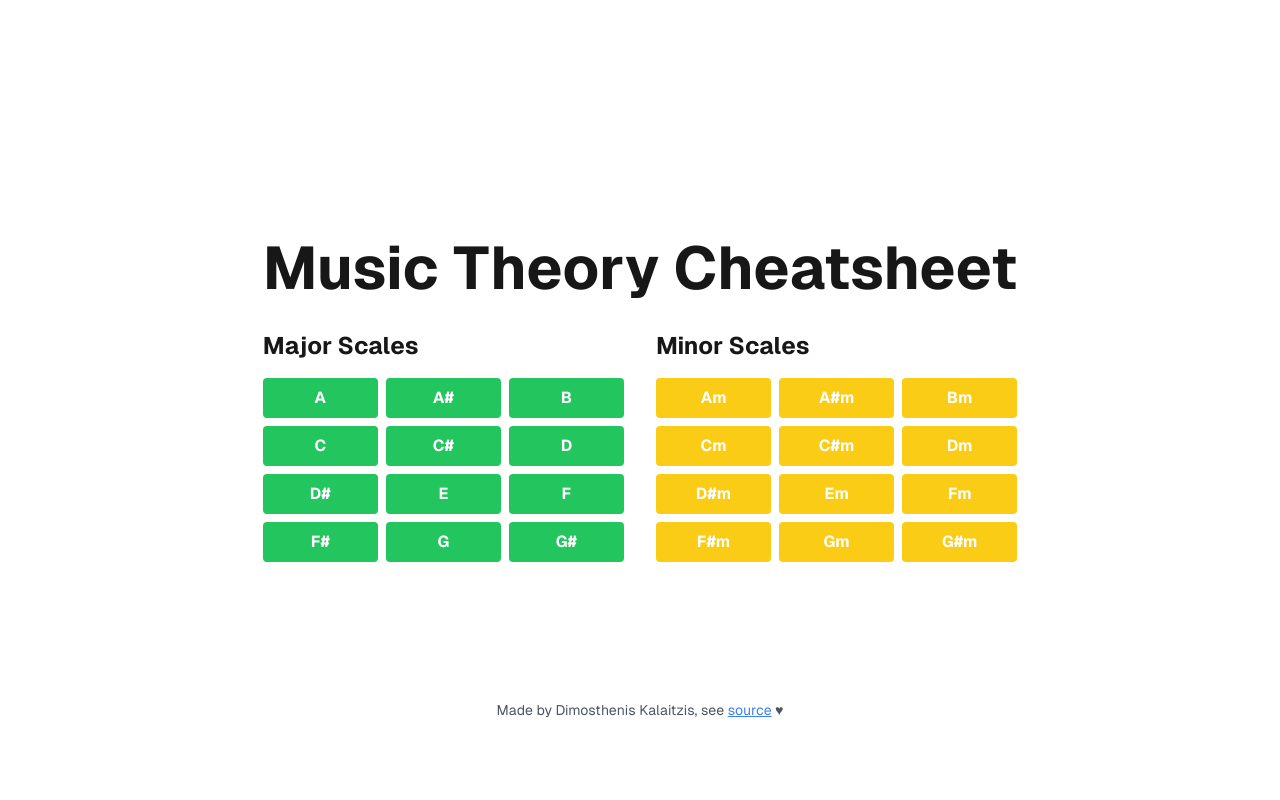
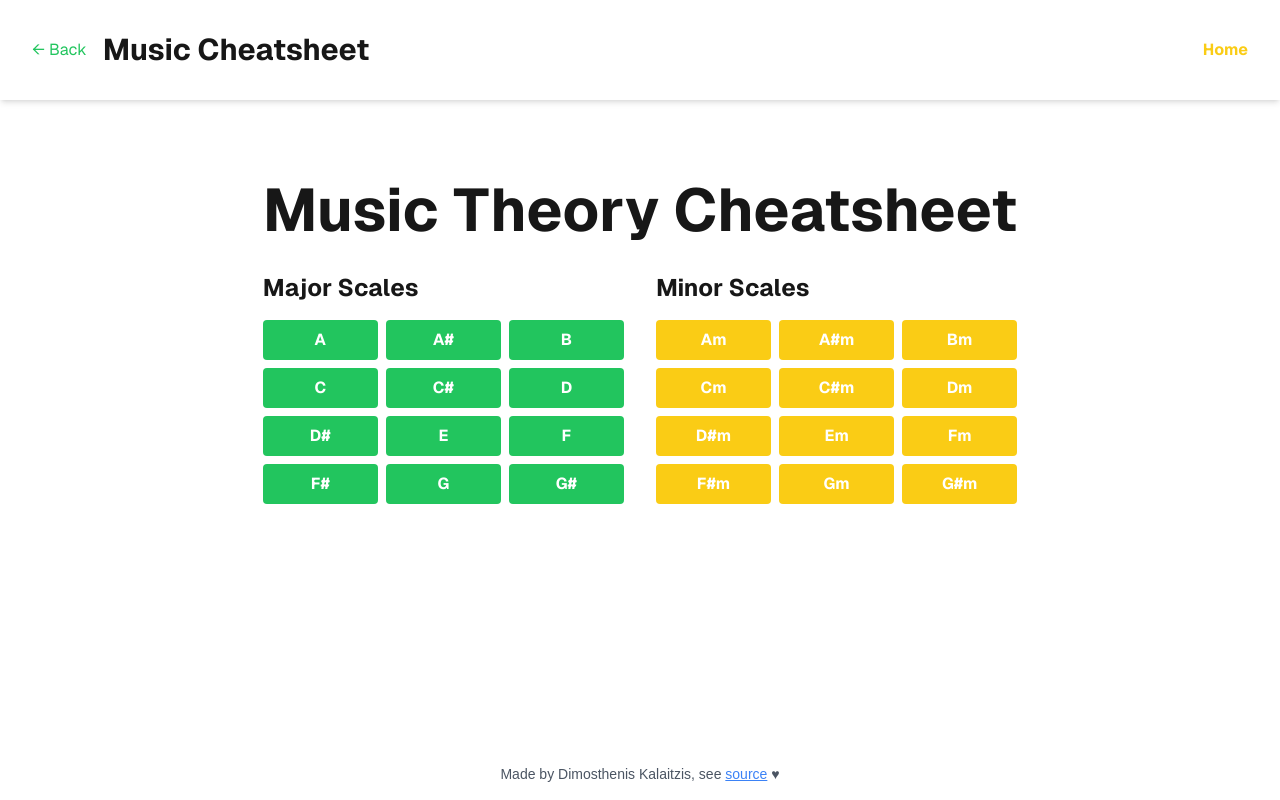
Before and after one commit to DimosthenisK/music-cheatsheet, a Next.js app: page / in a window 1280 px wide. Built offline with nearby package versions, Linux system fonts and the light colour scheme.

Commit message:
Add top bar and move footer to layout

```diff
--- a/src/app/[scale]/page.tsx
+++ b/src/app/[scale]/page.tsx
@@ -1,7 +1,9 @@
 'use client';
+import { useEffect } from 'react';
 import { useParams } from 'next/navigation';
 import PianoKeyboard from '../components/PianoKeyboard';
 import ScaleCard from '../components/ScaleCard';
+import { useTitle } from '../contexts/TitleContext';
 import { theory } from '../lib';
 
 export default function Index() {
@@ -10,10 +12,15 @@ export default function Index() {
   const chords = theory.getScaleChords(scaleName as string);
   const relativeScale = theory.getRelativeScale(scaleName as string);
   const relativeChords = theory.getScaleChords(relativeScale.name);
+  const { setTitle } = useTitle();
+
+  useEffect(() => {
+    setTitle(`${scale.name} Scale Overview`);
+  }, [scale.name, setTitle]);
 
   return (
-    <div className="flex flex-col min-h-screen p-4 sm:p-6 md:p-8 font-[family-name:var(--font-geist-sans)]">
-      <main className="flex-grow flex flex-col gap-6 md:gap-8 lg:gap-10">
+    <div className="flex flex-col p-4 sm:p-6 md:p-8 font-[family-name:var(--font-geist-sans)]">
+      <main className="flex flex-col gap-6 md:gap-8 lg:gap-10">
         <h1 className="text-3xl sm:text-4xl md:text-5xl lg:text-6xl font-bold text-center">
           {scale.name} Scale Overview
         </h1>
@@ -35,20 +42,6 @@ export default function Index() {
           </div>
         </div>
       </main>
-      <footer className="mt-8 py-4 text-center">
-        <p className="text-sm text-gray-600">
-          Made by Dimosthenis Kalaitzis, see{' '}
-          <a
-            href="https://github.com/DimosthenisK/music-cheatsheet"
-            target="_blank"
-            rel="noopener noreferrer"
-            className="text-blue-500 hover:text-blue-600 underline"
-          >
-            source
-          </a>{' '}
-          ♥
-        </p>
-      </footer>
     </div>
   );
 }
--- /dev/null
+++ b/src/app/components/TopBar.tsx
@@ -0,0 +1,29 @@
+'use client';
+import Link from 'next/link';
+import { useRouter } from 'next/navigation';
+import { useTitle } from '../contexts/TitleContext';
+
+export default function TopBar() {
+  const router = useRouter();
+  const { title } = useTitle();
+
+  return (
+    <div className="bg-background text-foreground p-4 sm:p-6 md:p-8 flex items-center justify-between font-[family-name:var(--font-geist-sans)] shadow-md">
+      <div className="flex items-center">
+        <button
+          onClick={() => router.back()}
+          className="mr-4 text-green-500 hover:text-green-600 transition duration-300 ease-in-out"
+        >
+          ← Back
+        </button>
+        <h1 className="text-xl sm:text-2xl md:text-3xl font-bold">{title}</h1>
+      </div>
+      <Link
+        href="/"
+        className="text-yellow-400 hover:text-yellow-500 font-bold transition duration-300 ease-in-out"
+      >
+        Home
+      </Link>
+    </div>
+  );
+}
--- /dev/null
+++ b/src/app/contexts/TitleContext.tsx
@@ -0,0 +1,27 @@
+'use client';
+import React, { createContext, useState, useContext, ReactNode } from 'react';
+
+interface TitleContextType {
+  title: string;
+  setTitle: (title: string) => void;
+}
+
+const TitleContext = createContext<TitleContextType | undefined>(undefined);
+
+export function TitleProvider({ children }: { children: ReactNode }) {
+  const [title, setTitle] = useState('Music Theory Cheatsheet');
+
+  return (
+    <TitleContext.Provider value={{ title, setTitle }}>
+      {children}
+    </TitleContext.Provider>
+  );
+}
+
+export function useTitle() {
+  const context = useContext(TitleContext);
+  if (context === undefined) {
+    throw new Error('useTitle must be used within a TitleProvider');
+  }
+  return context;
+}
--- a/src/app/layout.tsx
+++ b/src/app/layout.tsx
@@ -1,6 +1,8 @@
 import type { Metadata } from 'next';
 import localFont from 'next/font/local';
 import './globals.css';
+import TopBar from './components/TopBar';
+import { TitleProvider } from './contexts/TitleContext';
 
 const geistSans = localFont({
   src: './fonts/GeistVF.woff',
@@ -25,11 +27,30 @@ export default function RootLayout({
 }>) {
   return (
     <html lang="en">
-      <body
-        className={`${geistSans.variable} ${geistMono.variable} antialiased`}
-      >
-        {children}
-      </body>
+      <TitleProvider>
+        <body
+          className={`${geistSans.variable} ${geistMono.variable} antialiased flex flex-col min-h-screen`}
+        >
+          <TopBar />
+          <div className="flex-grow">
+            {children}
+          </div>
+          <footer className="py-4 text-center">
+            <p className="text-sm text-gray-600">
+              Made by Dimosthenis Kalaitzis, see{' '}
+              <a
+                href="https://github.com/DimosthenisK/music-cheatsheet"
+                target="_blank"
+                rel="noopener noreferrer"
+                className="text-blue-500 hover:text-blue-600 underline"
+              >
+                source
+              </a>{' '}
+              ♥
+            </p>
+          </footer>
+        </body>
+      </TitleProvider>
     </html>
   );
 }
--- a/src/app/page.tsx
+++ b/src/app/page.tsx
@@ -1,10 +1,20 @@
+"use client";
+
 import Link from 'next/link';
+import { useEffect } from 'react';
+import { useTitle } from './contexts/TitleContext';
 import { notes } from './lib';
 
 export default function Home() {
+  const { setTitle } = useTitle();
+
+  useEffect(() => {
+    setTitle(`Music Cheatsheet`);
+  }, [setTitle]);
+
   return (
-    <div className="grid grid-rows-[20px_1fr_20px] items-center justify-items-center min-h-screen p-8 pb-20 gap-16 sm:p-20 font-[family-name:var(--font-geist-sans)]">
-      <main className="flex flex-col gap-8 row-start-2 items-center sm:items-start">
+    <div className="grid grid-rows-[1fr] items-center justify-items-center p-8 pb-20 gap-16 sm:p-20 font-[family-name:var(--font-geist-sans)]">
+      <main className="flex flex-col gap-8 items-center sm:items-start">
         <h1 className="text-6xl font-bold">Music Theory Cheatsheet</h1>
         <div className="flex flex-row gap-8 w-full">
           <div className="flex flex-col gap-4 w-1/2">
@@ -37,20 +47,6 @@ export default function Home() {
           </div>
         </div>
       </main>
-      <footer className="row-start-3 flex gap-6 flex-wrap items-center justify-center">
-        <p className="text-sm text-gray-600">
-          Made by Dimosthenis Kalaitzis, see{' '}
-          <a
-            href="https://github.com/DimosthenisK/music-cheatsheet"
-            target="_blank"
-            rel="noopener noreferrer"
-            className="text-blue-500 hover:text-blue-600 underline"
-          >
-            source
-          </a>{' '}
-          ♥
-        </p>
-      </footer>
     </div>
   );
 }
```
